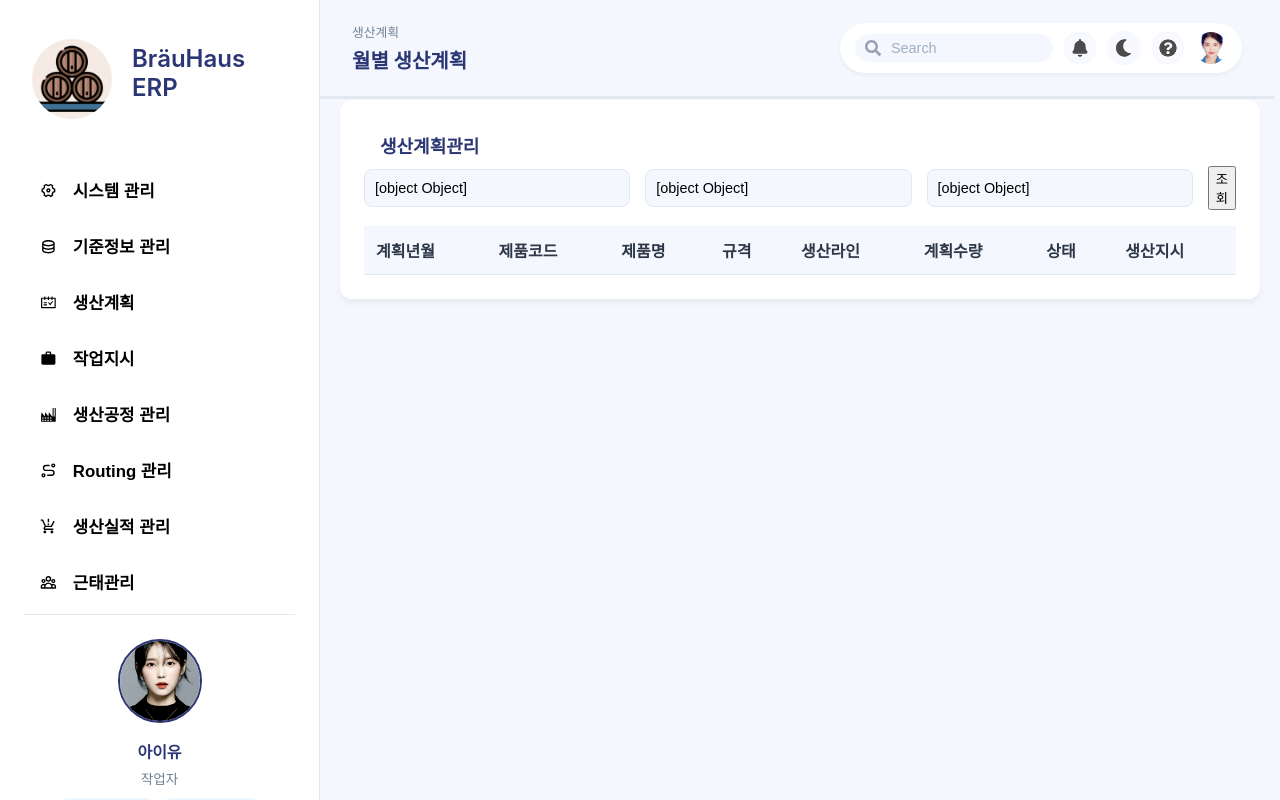
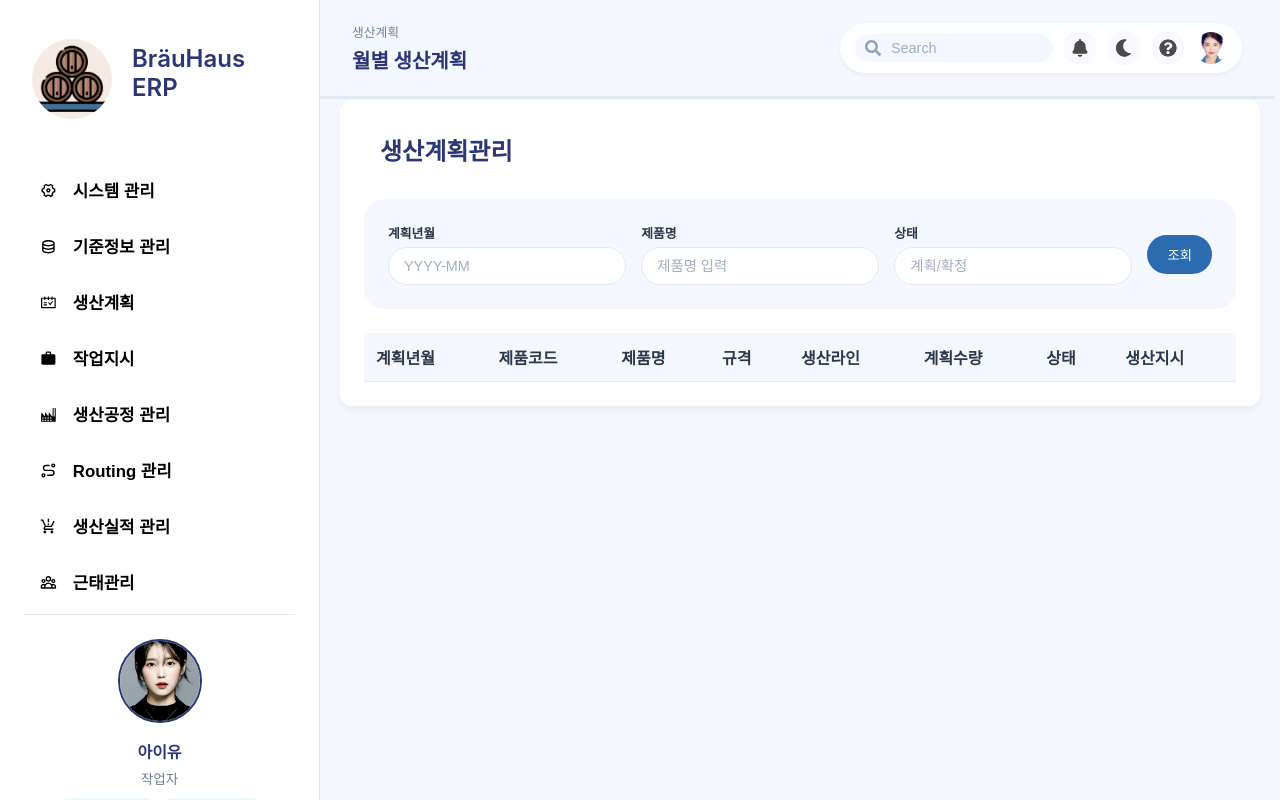
Before and after one commit to QualityCore/QualityCore-frontend, a React (Create React App) app: page /plan-overview in a window 1280 px wide. Built offline with nearby package versions, Linux system fonts and the light colour scheme.

Commit message:
25.02.12 [생산계획조회 CSS ing...]

```diff
--- a/src/pages/productionPlan/ProductionPlan.js
+++ b/src/pages/productionPlan/ProductionPlan.js
@@ -29,23 +29,35 @@ const ProductionPlan = () => {
 
         {/* ⭐검색입력필드!⭐ */}
         <div className="search-bar">
-            <input type="text"
-                   placeholder="계획년월(YYYY-MM)"
-                   value={searchParams}
-                   onChange={(e) => setSearchParams({...searchParams,planYm:e.target.value})}
-                    />
-            <input type="text"
-                   placeholder="제품명"
-                   value={searchParams}
-                   onChange={(e) => setSearchParams({...searchParams,productName:e.target.value})}
-                   />
-            <input type="text"
-                   placeholder="상태 (계획/확정)"
-                   value={searchParams}
-                   onChange={(e) => setSearchParams({...searchParams,status:e.target.value})}
-                    />
-            <button onClick={handleSearch}>조회</button>
-        </div>
+  <div className="search-filter">
+    <label>계획년월</label>
+    <input
+      type="text"
+      placeholder="YYYY-MM"
+      value={searchParams.planYm}
+      onChange={(e) => setSearchParams({...searchParams, planYm: e.target.value})}
+    />
+  </div>
+  <div className="search-filter">
+    <label>제품명</label>
+    <input
+      type="text"
+      placeholder="제품명 입력"
+      value={searchParams.productName}
+      onChange={(e) => setSearchParams({...searchParams, productName: e.target.value})}
+    />
+  </div>
+  <div className="search-filter">
+    <label>상태</label>
+    <input
+      type="text"
+      placeholder="계획/확정"
+      value={searchParams.status}
+      onChange={(e) => setSearchParams({...searchParams, status: e.target.value})}
+    />
+  </div>
+  <button onClick={handleSearch}>조회</button>
+</div>
 
         {/* ⭐테이블!⭐ */}
         <div className="plan-table">
--- a/src/styles/productionPlan/ProductionPlan.css
+++ b/src/styles/productionPlan/ProductionPlan.css
@@ -5,55 +5,61 @@
     box-shadow: 0 4px 6px rgba(0, 0, 0, 0.05);
   }
 
+  .page-title {
+    font-size: 1.5rem;
+    color: #2B3674;
+    margin-bottom: 1.5rem;
+    font-weight: bold;
+  }
+
   .search-bar {
     display: flex;
     align-items: center;
     gap: 15px;
-    margin-bottom: 1rem;
+    margin-bottom: 1.5rem;
+    background-color: #F4F7FE;
+    border-radius: 20px;
+    padding: 1.5rem;
   }
 
-  .search-bar .date-filter,
-  .search-bar .product-filter,
-  .search-bar .status-filter {
+  .search-filter {
+    display: flex;
+    flex-direction: column;
+    gap: 5px;
     flex: 1;
-    position: relative;
   }
 
-  .search-bar input {
-    width: 100%;
-    background-color: #F4F7FE;
+  .search-filter label {
+    font-size: 0.8rem;
+    color: #2D3748;
+    font-weight: 600;
+  }
+
+  .search-filter input {
+    background-color: white;
     border: 1px solid #E2E8F0;
-    border-radius: 8px;
-    padding: 10px;
+    border-radius: 20px;
+    padding: 10px 15px;
     font-size: 0.9rem;
   }
 
-  .search-bar .search-btn {
+  .search-filter input::placeholder {
+    color: #A0AEC0;
+  }
+
+  .search-bar button {
     background-color: #2B6CB0;
     color: white;
     border: none;
-    border-radius: 8px;
+    border-radius: 20px;
     padding: 10px 20px;
     cursor: pointer;
     transition: all 0.3s ease;
   }
 
-  .search-bar .search-btn:hover {
+  .search-bar button:hover {
     background-color: #2C5282;
-  }
-
-  .create-plan-btn {
-    background-color: #48BB78;
-    color: white;
-    border: none;
-    border-radius: 8px;
-    padding: 10px 20px;
-    cursor: pointer;
-    transition: all 0.3s ease;
-  }
-
-  .create-plan-btn:hover {
-    background-color: #38A169;
+    transform: translateY(-2px);
   }
 
   .plan-table table {
@@ -94,3 +100,19 @@
     background-color: #48BB78;
     color: white;
   }
+
+  .action-btn {
+    background-color: #2B6CB0;
+    color: white;
+    border: none;
+    border-radius: 8px;
+    padding: 6px 12px;
+    cursor: pointer;
+    transition: all 0.3s ease;
+    font-size: 0.8rem;
+  }
+
+  .action-btn:hover {
+    background-color: #2C5282;
+    transform: translateY(-2px);
+  }
```
